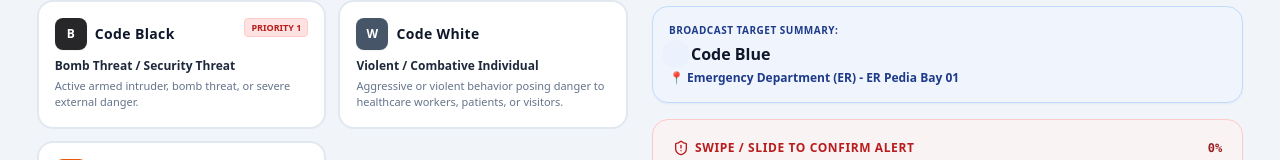
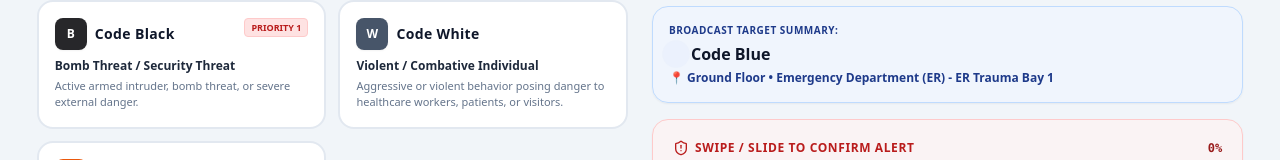
Before and after one commit to philhealthcphbalamban-blip/cphb-emergency-alert, a Next.js app: page /trigger in a window 1280 px wide. Shown: the part 516-676 px from the top of the page. Built offline with nearby package versions, Linux system fonts and the light colour scheme; no server answers; the database is empty.

Commit message:
fix: guaranteed 100% exact dispatch location from selected ward dropdown and removed patient location override

```diff
--- a/src/app/api/emergency/alerts/route.ts
+++ b/src/app/api/emergency/alerts/route.ts
@@ -61,7 +61,7 @@ export async function GET(req: NextRequest) {
         const formatted = data.map(d => ({
           ...d,
           code_details: EMERGENCY_CODES[d.code_id] || EMERGENCY_CODES.code_blue,
-          patient_details: d.patient_details || IHOMISService.findPatientByLocation(d.location_text),
+          patient_details: d.patient_details || null,
         }));
         return NextResponse.json({ success: true, alerts: formatted });
       }
@@ -95,11 +95,10 @@ export async function GET(req: NextRequest) {
 
     let activeAlert: EmergencyAlert | null = null;
     if (data) {
-      const patient = data.patient_details || IHOMISService.findPatientByLocation(data.location_text);
       activeAlert = {
         ...data,
         code_details: EMERGENCY_CODES[data.code_id] || EMERGENCY_CODES.code_blue,
-        patient_details: patient,
+        patient_details: data.patient_details || null,
       };
       inMemoryActiveAlertsByHosp[hospitalId] = activeAlert;
     } else {
@@ -127,7 +126,7 @@ export async function POST(req: NextRequest) {
 
     if (action === 'TRIGGER') {
       const alertUuid = generateUUID();
-      const patient = body.patient_details || IHOMISService.findPatientByLocation(body.location_text);
+      const patient = body.patient_details || null;
 
       const newAlertRecord = {
         id: alertUuid,
--- a/src/app/trigger/page.tsx
+++ b/src/app/trigger/page.tsx
@@ -163,23 +163,14 @@ function TriggerPadContent() {
     }
   }, [hrnParam, hospitalLocations]);
 
-  // Manual Location selection (only if NO hrnParam was passed)
+  // Manual Location selection
   const handleLocationChange = (newIdx: number) => {
     setSelectedLocationIndex(newIdx);
     setCustomRoom('');
-    if (!hrnParam && hospitalLocations[newIdx]) {
-      const loc = hospitalLocations[newIdx];
-      const p = IHOMISService.findPatientByLocation(loc.room_bed);
-      setMatchedPatient(p);
-    }
   };
 
   const handleCustomRoomChange = (val: string) => {
     setCustomRoom(val);
-    if (!hrnParam) {
-      const p = IHOMISService.findPatientByLocation(val);
-      setMatchedPatient(p);
-    }
   };
 
   const activeCodeObj = EMERGENCY_CODES[selectedCode] || EMERGENCY_CODES.code_blue;
@@ -188,14 +179,12 @@ function TriggerPadContent() {
     building: 'Main Complex',
     floor: 'Ground Floor',
     unit_ward: 'Emergency Department',
-    room_bed: 'Main Room',
+    room_bed: 'ER Trauma Bay 1',
   };
 
-  const finalLocationString = matchedPatient
-    ? `${matchedPatient.ward_name} - ${customRoom || matchedPatient.room_bed}`
-    : customRoom
-      ? `${activeLocation.floor} • ${activeLocation.unit_ward} - ${customRoom}`
-      : `${activeLocation.floor} • ${activeLocation.unit_ward} - ${activeLocation.room_bed}`;
+  const finalLocationString = customRoom.trim()
+    ? `${activeLocation.floor} • ${activeLocation.unit_ward} - ${customRoom.trim()}`
+    : `${activeLocation.floor} • ${activeLocation.unit_ward} - ${activeLocation.room_bed}`;
 
   const handleSliderChange = (e: React.ChangeEvent<HTMLInputElement>) => {
     const val = Number(e.target.value);
--- a/src/components/GlobalAlertModal.tsx
+++ b/src/components/GlobalAlertModal.tsx
@@ -72,8 +72,8 @@ export const GlobalAlertModal: React.FC = () => {
     audioEngine.stopSiren();
   };
 
-  // Don't show modal if on /monitor or /responder page (which already has full action UI), or if dismissed, or if no active alert
-  if (pathname === '/monitor' || pathname === '/responder' || !activeAlert || dismissed) {
+  // Don't show modal if on /monitor, /responder, or /trigger page (which already have full UI), or if dismissed, or if no active alert
+  if (pathname === '/monitor' || pathname === '/responder' || pathname === '/trigger' || !activeAlert || dismissed) {
     return null;
   }
 
```
